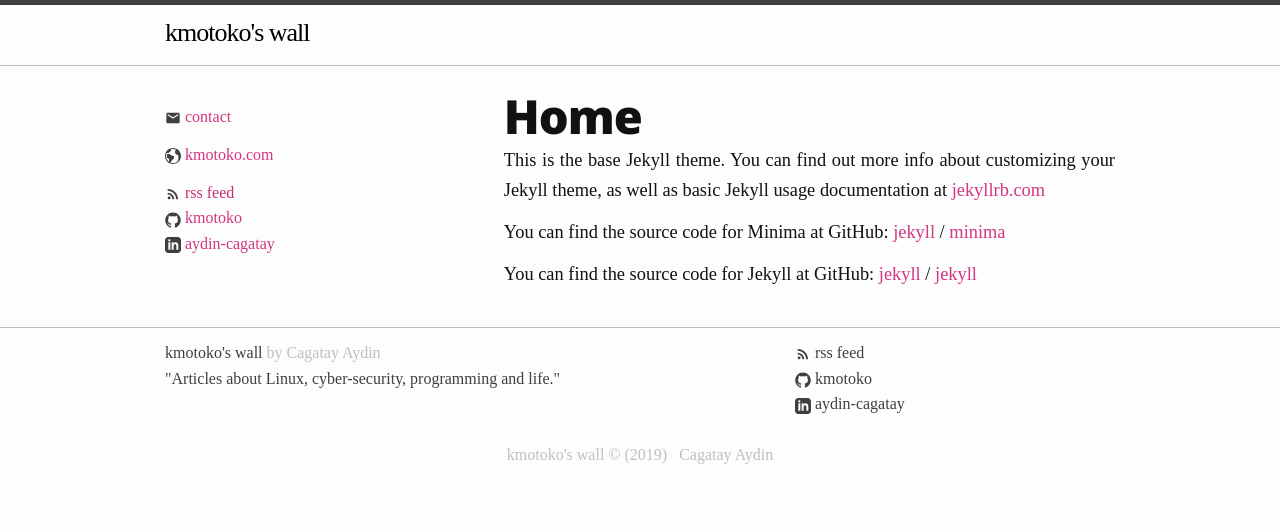
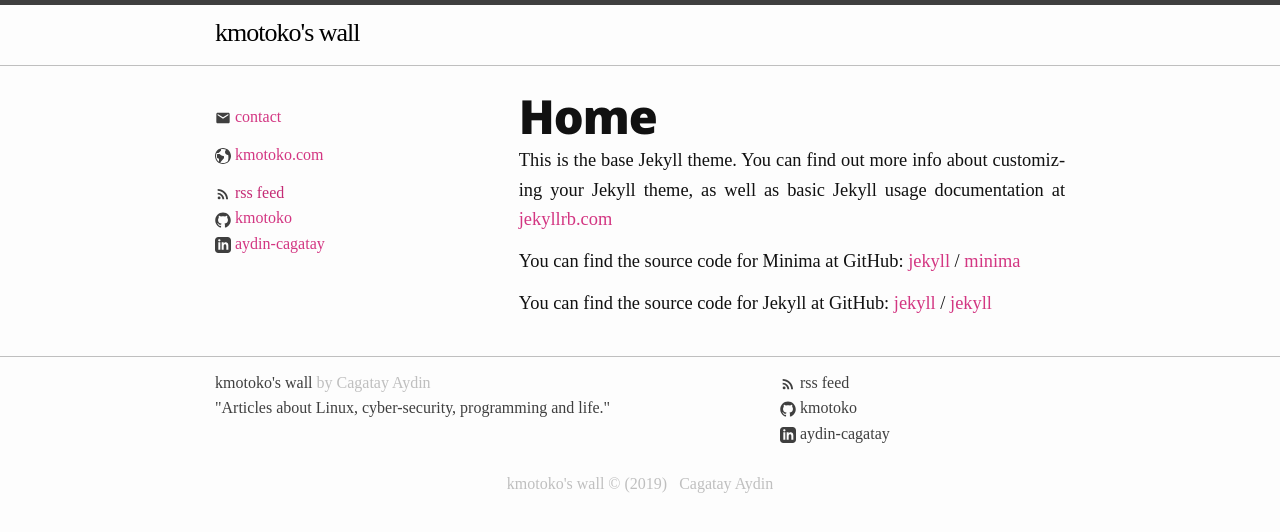
Before and after one commit to kmotoko/kmotokos-wall, a Jekyll site: the page built from index.md, in a window 1280 px wide. Shown: the top 532 px of the page. Built offline with Jekyll 4.4.1, drawn with Linux system fonts in a browser that asks for light colours; some web fonts are replaced.

Commit message:
Changed content width to 900px.

```diff
--- a/_sass/academic.scss
+++ b/_sass/academic.scss
@@ -98,7 +98,7 @@ $grey-color-lighter: lighten($grey-color, 90%) !default;
 $grey-color-dark:  darken($grey-color, 25%) !default;
 
 // Width of the content area
-$content-width:    1000px;
+$content-width:    900px;
 
 $on-palm:          600px !default;
 $on-laptop:        800px !default;
--- a/assets/main.scss
+++ b/assets/main.scss
@@ -62,7 +62,7 @@ $grey-color-lighter: lighten($grey-color, 70%);
 $grey-color-dark:  darken($grey-color, 25%);
 
 // Width of the content area
-$content-width:    1000px;
+$content-width:    900px;
 
 $on-palm:          500px;
 $on-laptop:        700px;
```
